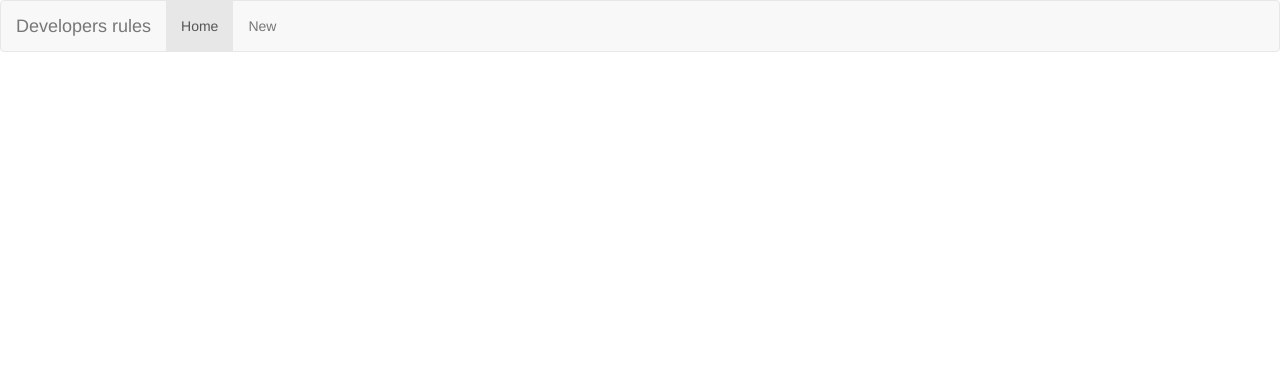
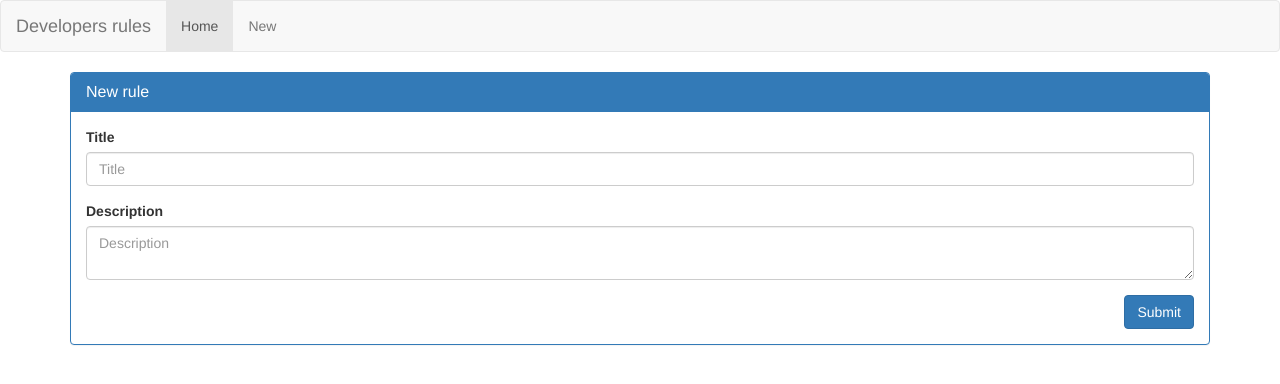
Before and after one commit to lhauspie/front-exploration, a React (Create React App) app in the folder react-labs/client/: page /new in a window 1280 px wide. Shown: the top 384 px of the page. Built offline with nearby package versions, Linux system fonts and the light colour scheme.

Commit message:
[React - Lab 6] Navigate to rule creation page

```diff
--- a/react-labs/client/src/Layout.js
+++ b/react-labs/client/src/Layout.js
@@ -1,6 +1,7 @@
 import React from "react";
 import Header from "./Header";
 import RuleList from "./RuleList";
+import RuleForm from "./RuleForm";
 import { Route } from "react-router-dom";
 
 const Layout = () => {
@@ -10,6 +11,7 @@ const Layout = () => {
             <div className="container-fluid">
                 <div className="container">
                     <Route exact path="/" component={RuleList} />
+                    <Route exact path="/new" component={RuleForm} />
                 </div>
             </div>
         </div>
--- /dev/null
+++ b/react-labs/client/src/RuleDescriptionField.js
@@ -0,0 +1,12 @@
+import React from "react";
+
+const RuleDescriptionField = () => {
+    return (
+        <div className="form-group">
+            <label htmlFor="rule-desc">Description</label>
+            <textarea className="form-control" id="rule-desc" placeholder="Description" />
+        </div>
+    );
+};
+
+export default RuleDescriptionField;
--- /dev/null
+++ b/react-labs/client/src/RuleForm.js
@@ -0,0 +1,22 @@
+import React from "react";
+import RuleTitleField from "./RuleTitleField";
+import RuleDescriptionField from "./RuleDescriptionField";
+
+const RuleForm = () => {
+    return (
+        <div className="panel panel-primary">
+            <div className="panel-heading">
+                <h3 className="panel-title">New rule</h3>
+            </div>
+            <div className="panel-body">
+                <form>
+                    <RuleTitleField />
+                    <RuleDescriptionField />
+                    <button type="submit" className="btn btn-primary pull-right">Submit</button>
+                </form>
+            </div>
+        </div>
+    );
+};
+
+export default RuleForm;
--- /dev/null
+++ b/react-labs/client/src/RuleTitleField.js
@@ -0,0 +1,12 @@
+import React from "react";
+
+const RuleTitleField = () => {
+    return (
+        <div className="form-group">
+            <label htmlFor="rule-title">Title</label>
+            <input type="text" className="form-control" id="rule-title" placeholder="Title" />
+        </div>
+    );
+};
+
+export default RuleTitleField;
```
